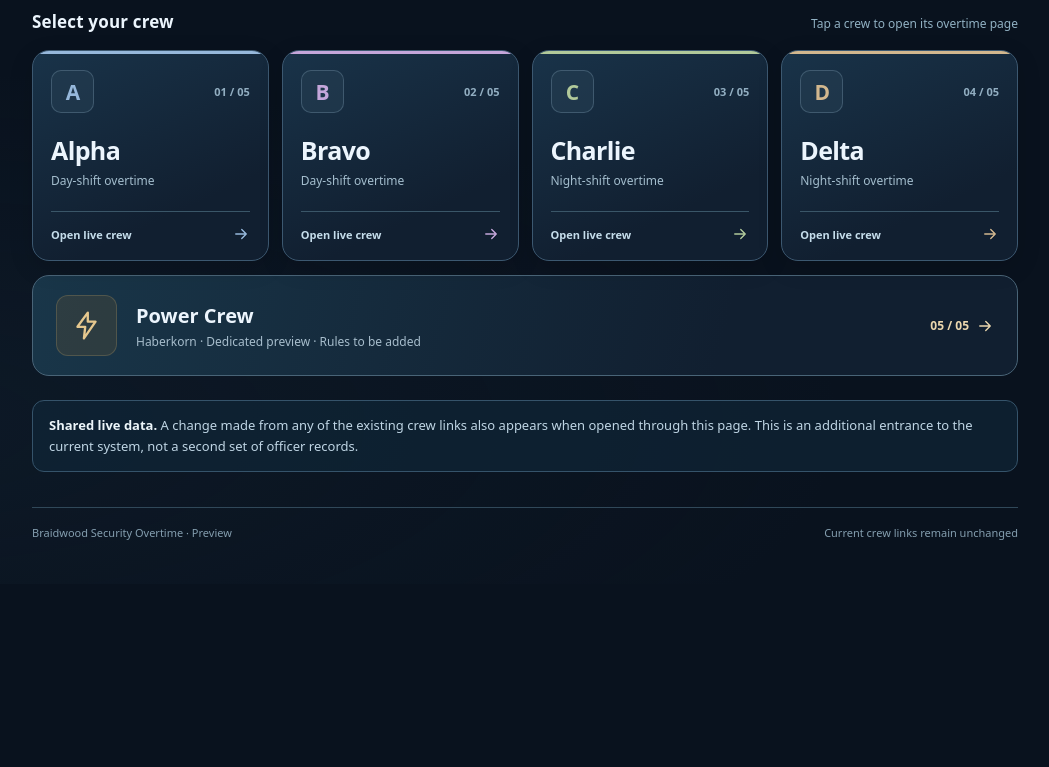
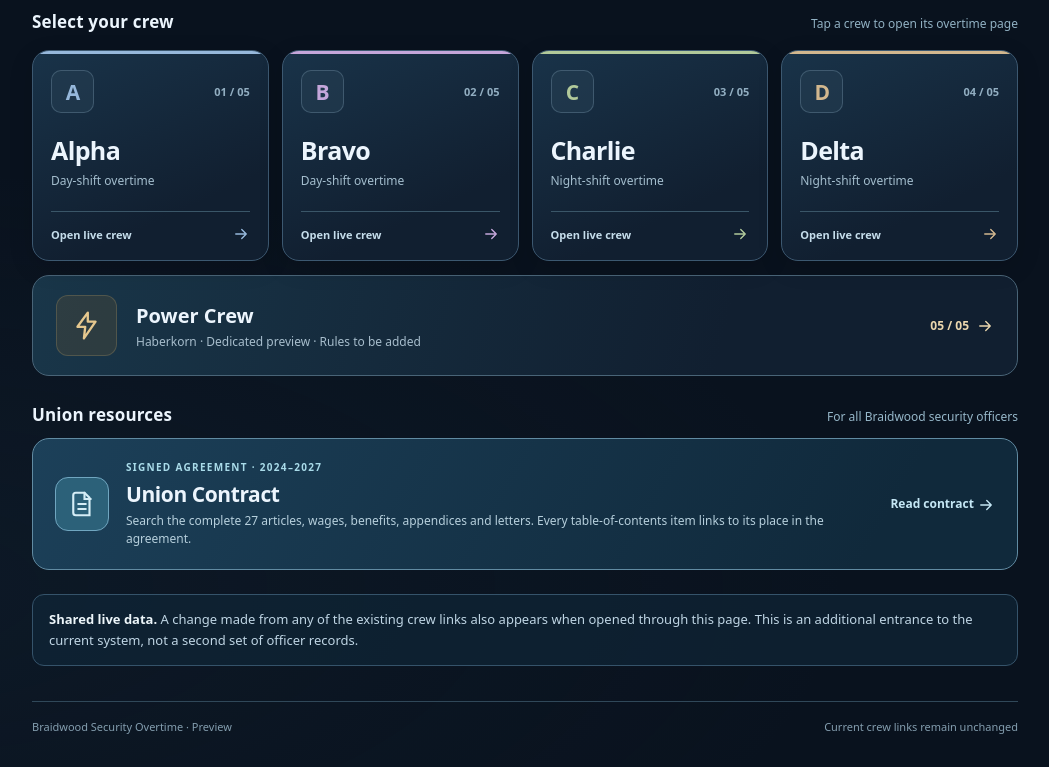
Before and after one commit to morrissey529-ship-it/Alphaot, a plain HTML site: page braidwood/index.html in a window 1280 px wide. Shown: the part 487-1254 px from the top of the page, without its empty margins (115-1164 px from the left). Before the commit the page ends 1071 px from the top, so only its background shows below. Drawn offline with Linux system fonts and the light colour scheme.

Commit message:
Add searchable signed 2024–2027 NUNSO Union Contract link to Braidwood crew home

```diff
--- a/braidwood/index.html
+++ b/braidwood/index.html
@@ -35,6 +35,17 @@ button,a{-webkit-tap-highlight-color:transparent}a:focus-visible{outline:3px sol
 @media(max-width:780px){.crews{grid-template-columns:repeat(2,minmax(0,1fr))}.crew{min-height:197px}.hero{padding-top:38px}.mast{padding-bottom:18px}}
 @media(max-width:430px){.wrap{padding-left:16px;padding-right:16px}.mark{width:49px;height:49px}.mark svg{width:44px;height:44px}.brandcopy strong{font-size:15px}.brandcopy span{font-size:9px;letter-spacing:.1em}.preview{font-size:9px;padding:6px 9px}.crew{min-height:187px;padding:14px}.crew h3{font-size:21px}.crew p{font-size:11px}.power{padding:15px;gap:12px}.power .picon{padding:10px}.power h3{font-size:18px}.power .r{font-size:11px}}
 @media(prefers-reduced-motion:reduce){.crew,.crew .foot svg,.power{transition:none!important}}
+
+/* Signed union agreement resource: a separate destination, not a sixth crew. */
+.resources-head{display:flex;align-items:baseline;justify-content:space-between;gap:14px;flex-wrap:wrap;margin:27px 0 12px}
+.resources-head h2{font-size:17px;margin:0;letter-spacing:.01em}.resources-head span{font-size:12px;color:#96b7c9}
+.contract-card{display:flex;gap:17px;align-items:center;padding:21px 22px;border:1px solid #618ba2;border-radius:17px;background:linear-gradient(120deg,#1c4059,#10293b 85%);color:inherit;text-decoration:none;transition:border-color .2s,transform .2s,box-shadow .2s}
+.contract-card:hover{border-color:#a4d7e9;transform:translateY(-2px);box-shadow:0 9px 30px #0003}
+.contract-icon{width:54px;height:54px;border-radius:13px;background:#2c6179;border:1px solid #70a6c0;display:grid;place-items:center;flex:none;color:#d5edf6}
+.contract-copy{min-width:0;flex:1}.contract-copy .eyebrow{font-size:10px;letter-spacing:.13em;margin:0 0 6px;color:#a9dbe9}.contract-copy h3{font-size:21px;margin:0 0 4px;font-weight:800;letter-spacing:-.02em}
+.contract-copy p{color:#b6cfdc;font-size:12px;line-height:1.5;margin:0}
+.contract-open{white-space:nowrap;font-size:12px;font-weight:750;color:#c5e7f5}
+@media(max-width:530px){.contract-card{padding:16px 15px;gap:12px}.contract-icon{width:44px;height:44px}.contract-copy h3{font-size:18px}.contract-open{font-size:0}.contract-open svg{width:21px;height:21px}}
 </style></head>
 <body><div class="wrap">
 <header class="mast"><div class="brand"><div class="mark"><svg viewBox="0 0 56 56" width="56" height="56" fill="none" aria-hidden="true"><path d="M28 3 48 11v16c0 11.8-7.8 20.7-20 26C15.8 47.7 8 38.8 8 27V11L28 3Z" stroke="currentColor" stroke-width="2.6"/><path d="m20 33 8-17 8 17M23 27h10" stroke="currentColor" stroke-width="2.4" stroke-linecap="round" stroke-linejoin="round"/><path d="M17 39h22" stroke="currentColor" stroke-width="2" stroke-linecap="round" opacity=".7"/></svg></div><div class="brandcopy"><strong>BRAIDWOOD SECURITY</strong><span>Overtime Operations</span></div></div><span class="preview">PREVIEW</span></header>
@@ -47,6 +58,12 @@ button,a{-webkit-tap-highlight-color:transparent}a:focus-visible{outline:3px sol
 <a class="crew delta" href="../delta/" aria-label="Open Delta Crew Overtime"><span class="topline"><span class="monogram">D</span><span class="num">04 / 05</span></span><h3>Delta</h3><p>Night-shift overtime</p><span class="foot">Open live crew <svg viewBox="0 0 24 24" width="18" height="18" fill="none" aria-hidden="true"><path d="M5 12h14m-6-6 6 6-6 6" stroke="currentColor" stroke-width="1.8" stroke-linecap="round" stroke-linejoin="round"/></svg></span></a>
 </div>
 <a class="power" href="./power/" aria-label="Open Power Crew preview"><span class="picon"><svg width="31" height="31" viewBox="0 0 24 24" fill="none" aria-hidden="true"><path d="m13 2-8 11h6l-1 9 9-13h-6l0-7Z" stroke="currentColor" stroke-width="1.8" stroke-linejoin="round"/></svg></span><span class="powercopy"><h3>Power Crew</h3><p>Haberkorn · Dedicated preview · Rules to be added</p></span><span class="r">05 / 05 <svg viewBox="0 0 24 24" width="18" height="18" fill="none" aria-hidden="true"><path d="M5 12h14m-6-6 6 6-6 6" stroke="currentColor" stroke-width="1.8" stroke-linecap="round" stroke-linejoin="round"/></svg></span></a>
+<div class="resources-head"><h2>Union resources</h2><span>For all Braidwood security officers</span></div>
+<a class="contract-card" href="./contract/" aria-label="Open the signed NUNSO union contract for 2024 through 2027">
+<span class="contract-icon"><svg viewBox="0 0 24 24" width="30" height="30" fill="none" aria-hidden="true"><path d="M7 3h7l4 4v14H7a2 2 0 0 1-2-2V5a2 2 0 0 1 2-2Z" stroke="currentColor" stroke-width="1.7"/><path d="M14 3v5h5M9 12h6M9 16h6" stroke="currentColor" stroke-width="1.7" stroke-linecap="round"/></svg></span>
+<span class="contract-copy"><div class="eyebrow">SIGNED AGREEMENT · 2024–2027</div><h3>Union Contract</h3><p>Search the complete 27 articles, wages, benefits, appendices and letters. Every table-of-contents item links to its place in the agreement.</p></span>
+<span class="contract-open">Read contract <svg viewBox="0 0 24 24" width="18" height="18" fill="none" aria-hidden="true" style="vertical-align:middle"><path d="M5 12h14m-6-6 6 6-6 6" stroke="currentColor" stroke-width="1.8" stroke-linecap="round" stroke-linejoin="round"/></svg></span>
+</a>
 <div class="note"><strong>Shared live data.</strong> A change made from any of the existing crew links also appears when opened through this page. This is an additional entrance to the current system, not a second set of officer records.</div>
 </main><footer><span>Braidwood Security Overtime · Preview</span><span>Current crew links remain unchanged</span></footer>
 </div></body></html>
```
